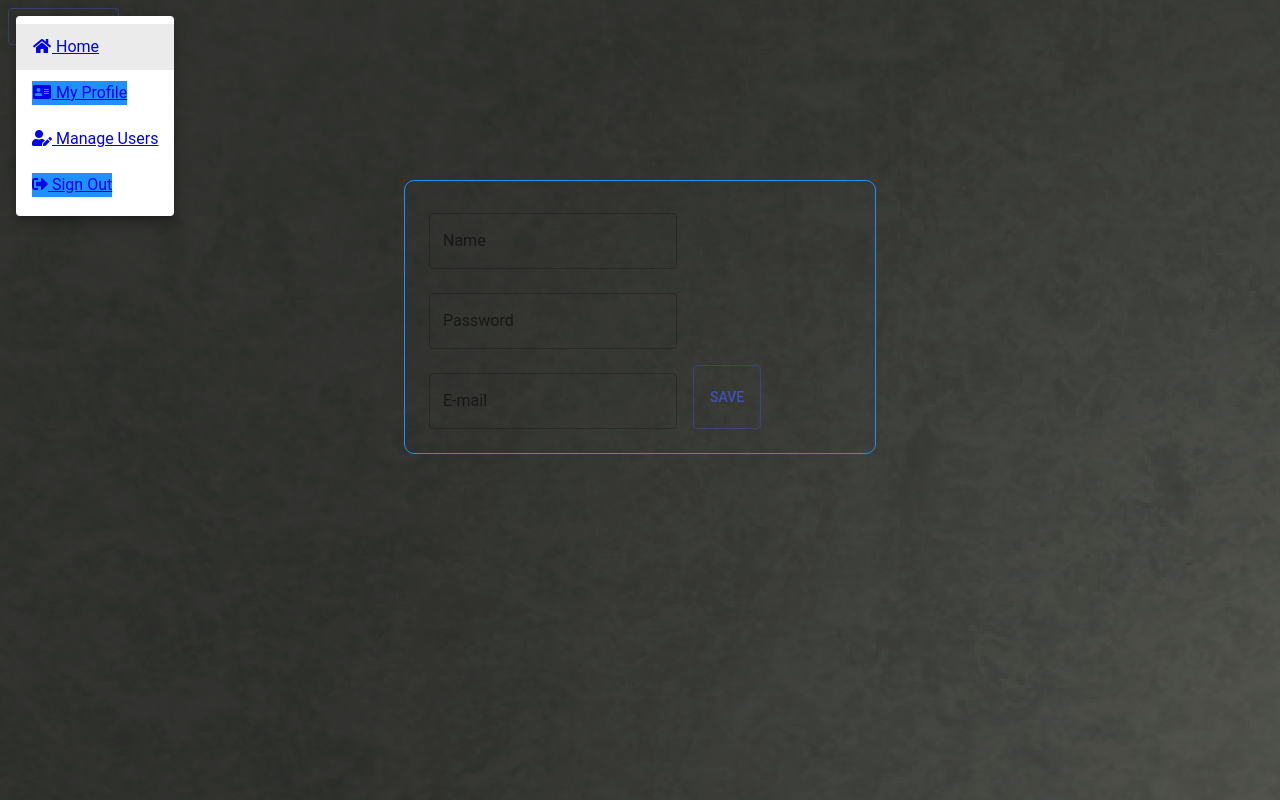
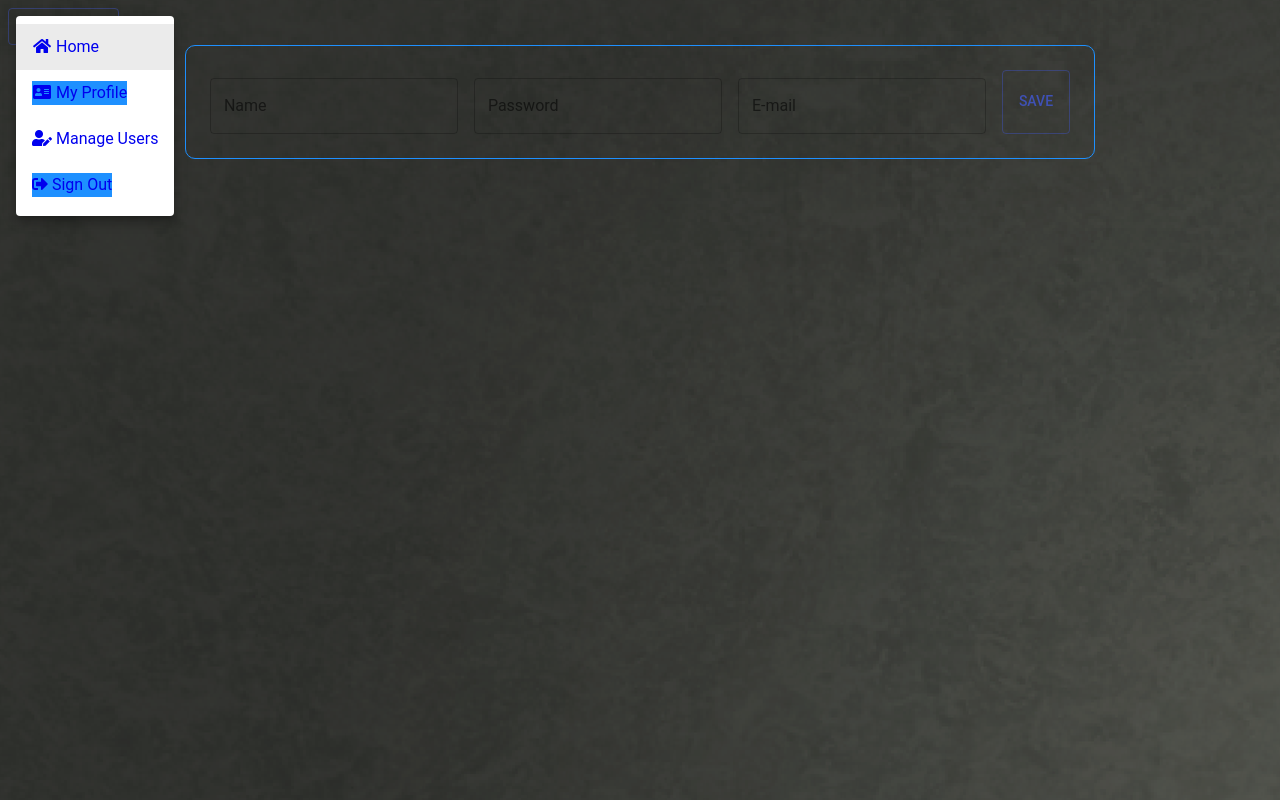
Before and after one commit to dmitriykunev/test_login, a React (Create React App) app: page /usersView in a window 1280 px wide. Both pictures are taken after a click on the button "USER MENU". Built offline with nearby package versions, Linux system fonts and the light colour scheme; no server answers.

Commit message:
Finished application 1.1

```diff
--- a/src/components/navbar.js
+++ b/src/components/navbar.js
@@ -43,16 +43,16 @@ class NavBar extends Component {
                     open={Boolean(anchorEl)}
                     onClose={this.handleClose}>
                     <MenuItem onClick={this.handleClose}>
-                        <NavLink to='/content'><i className="fa fa-fw fa-home"></i> Home</NavLink>
+                        <NavLink className="NavLink" to='/content'><i className="fa fa-fw fa-home"></i> Home</NavLink>
                     </MenuItem>
                     <MenuItem onClick={this.handleClose}>
-                        <NavLink to='/usersView'><i className="fa fa-fw fa-address-card"></i> My Profile</NavLink>
+                        <NavLink className="NavLink" to='/usersView'><i className="fa fa-fw fa-address-card"></i> My Profile</NavLink>
                     </MenuItem>
                     <MenuItem onClick={this.handleClose}>
-                        <NavLink to={"/usersEdit"}><i className="fa fa-fw fa-user-edit"></i> Manage Users</NavLink>
+                        <NavLink className="NavLink" to={"/usersEdit"}><i className="fa fa-fw fa-user-edit"></i> Manage Users</NavLink>
                     </MenuItem>
                     <MenuItem onClick={this.handleClose}>
-                        <NavLink to='/' onClick={this.signOut}>
+                        <NavLink className="NavLink" to='/' onClick={this.signOut}>
                             <i className="fas fa-sign-out-alt"></i> Sign Out</NavLink>
                     </MenuItem>
                 </Menu>
--- a/src/components/usersEdit.js
+++ b/src/components/usersEdit.js
@@ -29,7 +29,7 @@ class UsersEdit extends Component {
 
     userListGenerator = async () => {
         const { data } = await this.getUsersArray();
-        console.log(data)
+        console.log(data);
         if (data) {
             this.setState({
                 usersArray: data
--- a/src/components/usersForm.js
+++ b/src/components/usersForm.js
@@ -69,7 +69,7 @@ render() {
     return (
         <div>
             <div>
-                <formUser className={classes.container} noValidate autoComplete="off">
+                <form className={classes.container} noValidate autoComplete="off">
                     <TextField
                         id="outlined-name"
                         label="Name"
@@ -100,7 +100,8 @@ render() {
                     <Button variant="outlined" color="primary" className={classes.button} onClick={this.handleSaveUser}>
                         Save
                     </Button>
-                </formUser>
+                </form>
+            <br />
             </div>
 
         </div>
--- a/src/components/usersRemove.js
+++ /dev/null
@@ -1,18 +0,0 @@
-import React, {Component} from 'react';
-import '../index.css';
-// import DataTransaction from "./data_transaction.js";
-import NavBar from "./navbar";
-
-class UsersRemove extends Component {
-
-
-    render() {
-        return (
-            <div>
-                <NavBar />
-                <div><p>YOU HAVE BEEN REDIRECTED TO Remove Mother Fucker!</p></div>
-            </div>
-        )}
-}
-
-export default UsersRemove;
--- a/src/components/usersView.js
+++ b/src/components/usersView.js
@@ -2,79 +2,35 @@ import React, {Component} from 'react';
 import '../index.css';
 import DataTransaction from "./data_transaction.js";
 import NavBar from "./navbar";
-import TextField from '@material-ui/core/TextField';
-import Button from '@material-ui/core/Button';
-import { withStyles } from '@material-ui/core/styles';
+import UsersForm from './usersForm';
 
-const styles = theme => ({
-    container: {
-        display: 'flex',
-        flexWrap: 'wrap',
-    },
-    textField: {
-        marginLeft: theme.spacing.unit,
-        marginRight: theme.spacing.unit,
-    },
-    button: {
-        margin: theme.spacing.unit,
-    },
-    input: {
-        display: 'none',
-    },
-    dense: {
-        marginTop: 16,
-    },
-    menu: {
-        width: 200,
-    },
-});
 
 class UsersView extends Component {
     constructor(props) {
         super(props);
-        const token = localStorage.getItem('token');
-        this.checkStateValid({"token": token});
         this.state = {
             userName: '',
             passwd: '',
-            token: token,
+            token: '',
             email: ''
         };
     }
 
-    handleChangeUserName = event => {
-        this.setState({
-            userName: event.target.value,
-        });
-    };
-
-    handleChangePassword = event => {
-        this.setState({
-            passwd: event.target.value,
-        });
-    };
-
-    handleChangeEmail = event => {
-        this.setState({
-            email: event.target.value,
-        });
-    };
-
-    handleSave = async () => {
-        const data = this.state;
-        await DataTransaction.modify(data);
-    };
+    componentDidMount() {
+        const token = localStorage.getItem('token');
+        this.checkStateValid({"token": token});
+    }
 
     checkStateValid = async (token) => {
         if (token) {
             const {data} = await DataTransaction.token(token);
-            const newToken = localStorage.getItem('token');
+            console.log(data);
             if (data) {
                 this.setState({
-                    token: newToken,
                     userName: data.userName,
                     passwd: data.passwd,
-                    email: data.email
+                    email: data.email,
+                    token: data.token
                 })
             } else {
                 this.props.history.push('/login')
@@ -83,50 +39,23 @@ class UsersView extends Component {
         return false
     };
 
+    renderUser = (user) => {
+        return <div key={user.token}>
+            <UsersForm userName={user.userName} passwd={user.passwd} email={user.email} token={user.token} />
+        </div>
+    };
+
     render() {
-        const {classes} = this.props;
         return (
             <div>
                 <NavBar/>
-                <div>
-                    <form className={classes.container} noValidate autoComplete="off">
-                        <TextField
-                            id="outlined-name"
-                            label="Name"
-                            className={classes.textField}
-                            value={this.state.userName}
-                            onChange={this.handleChangeUserName}
-                            margin="normal"
-                            variant="outlined"
-                        />
-                        <TextField
-                            id="outlined-name"
-                            label="Password"
-                            className={classes.textField}
-                            value={this.state.passwd}
-                            onChange={this.handleChangePassword}
-                            margin="normal"
-                            variant="outlined"
-                        />
-                        <TextField
-                            id="outlined-name"
-                            label="E-mail"
-                            className={classes.textField}
-                            value={this.state.email}
-                            onChange={this.handleChangeEmail}
-                            margin="normal"
-                            variant="outlined"
-                        />
-                        <Button variant="outlined" color="primary" className={classes.button} onClick={this.handleSave}>
-                            Save
-                        </Button>
-                    </form>
-                </div>
-
+                {
+                this.renderUser(this.state)
+                }
             </div>
 
         )
     };
 }
 
-export default withStyles(styles)(UsersView);
+export default UsersView;
--- a/src/index.css
+++ b/src/index.css
@@ -50,12 +50,13 @@ input[type=password], select {
 }
 
 form {
-    position: absolute;
-    right: 30%;
-    left: 30%;
-    top: 20%;
-    margin: 20px;
-    max-width: 800px;
+    position: center;
+    right: auto;
+    left: auto;
+    top: auto;
+    bottom: 10px;
+    margin: auto;
+    max-width: max-content;
     padding: 16px;
     background-color: transparent;
     border: 1px solid dodgerblue;
@@ -63,7 +64,7 @@ form {
     box-shadow: gray;
 }
 
-formUser {
+FormUser {
     right: 30%;
     left: 30%;
     top: 50px;
@@ -74,6 +75,11 @@ formUser {
     border: 1px solid dodgerblue;
     border-radius: 10px;
     box-shadow: gray;
+}
+
+NavLink {
+    text-decoration: none;
+    color: dodgerblue;
 }
 
 TextField {
@@ -106,10 +112,10 @@ body {
     background-color: dodgerblue;
 }
 
-menu {
-    position: fixed;
-    right: 10px;
-    top: 10px;
-    margin: 10px;
-    background-color: dodgerblue;
+a:link {
+    text-decoration: none;
 }
+
+a:visited {
+    text-decoration: none;
+}
--- a/src/router.js
+++ b/src/router.js
@@ -3,7 +3,6 @@ import Login from "./components/login";
 import Content from "./components/content";
 import UsersView from "./components/usersView";
 import UsersEdit from "./components/usersEdit";
-import UsersRemove from "./components/usersRemove";
 import TestLanding from "./App.js";
 import NoMatch from "./components/noMatch";
 import {BrowserRouter as Router, Route, Switch } from "react-router-dom";
@@ -13,8 +12,6 @@ const AppRouter = () => {
 return (
 <Router>
     <div>
-        {/*<TestLanding />*/}
-
         <Switch>
             <Route exact path='/' component={TestLanding} />
             <Route path="/login" component={Login} />
@@ -22,7 +19,6 @@ return (
             <Route path="/content" component={Content} />
             <Route path="/usersView" component={UsersView} />
             <Route path="/usersEdit" component={UsersEdit} />
-            <Route path="/usersRemove" component={UsersRemove} />
             <Route component={NoMatch} />
         </Switch>
     </div>
```
Also changed, not shown: src/components/test_router.js (deleted, +0 -119 lines), 1 other file (tests, documents, lock files or other folders).
